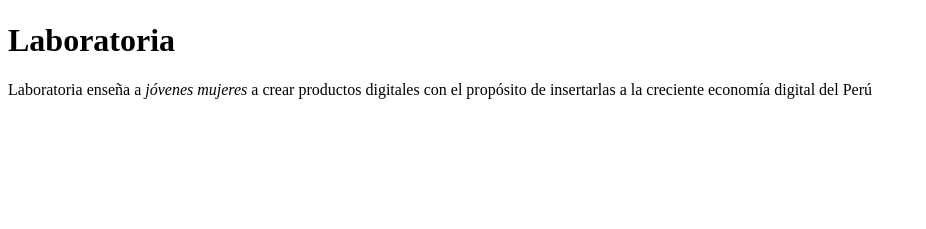
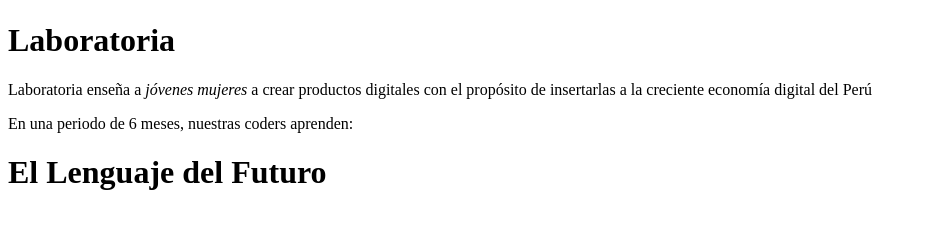
Before and after one commit to beecoders1/Viendo-Cajas, a plain HTML site: page index.html in a window 1280 px wide. Shown: the part 51-280 px from the top of the page, without its empty margins (0-926 px from the left). Drawn offline with Linux system fonts and the light colour scheme.

Commit message:
mi parte

```diff
--- a/index.html
+++ b/index.html
@@ -10,7 +10,9 @@
     <body>
         <h1>Laboratoria</h1>
         <p>Laboratoria enseña a <em>jóvenes mujeres</em> a crear productos digitales con el propósito de insertarlas a la creciente economía digital del Perú</p>
+        <p>En una periodo de 6 meses, nuestras coders aprenden:</p>
+        <h1>El Lenguaje del Futuro</h1>
 
-
+        <p></p>
     </body>
 </html>
```
